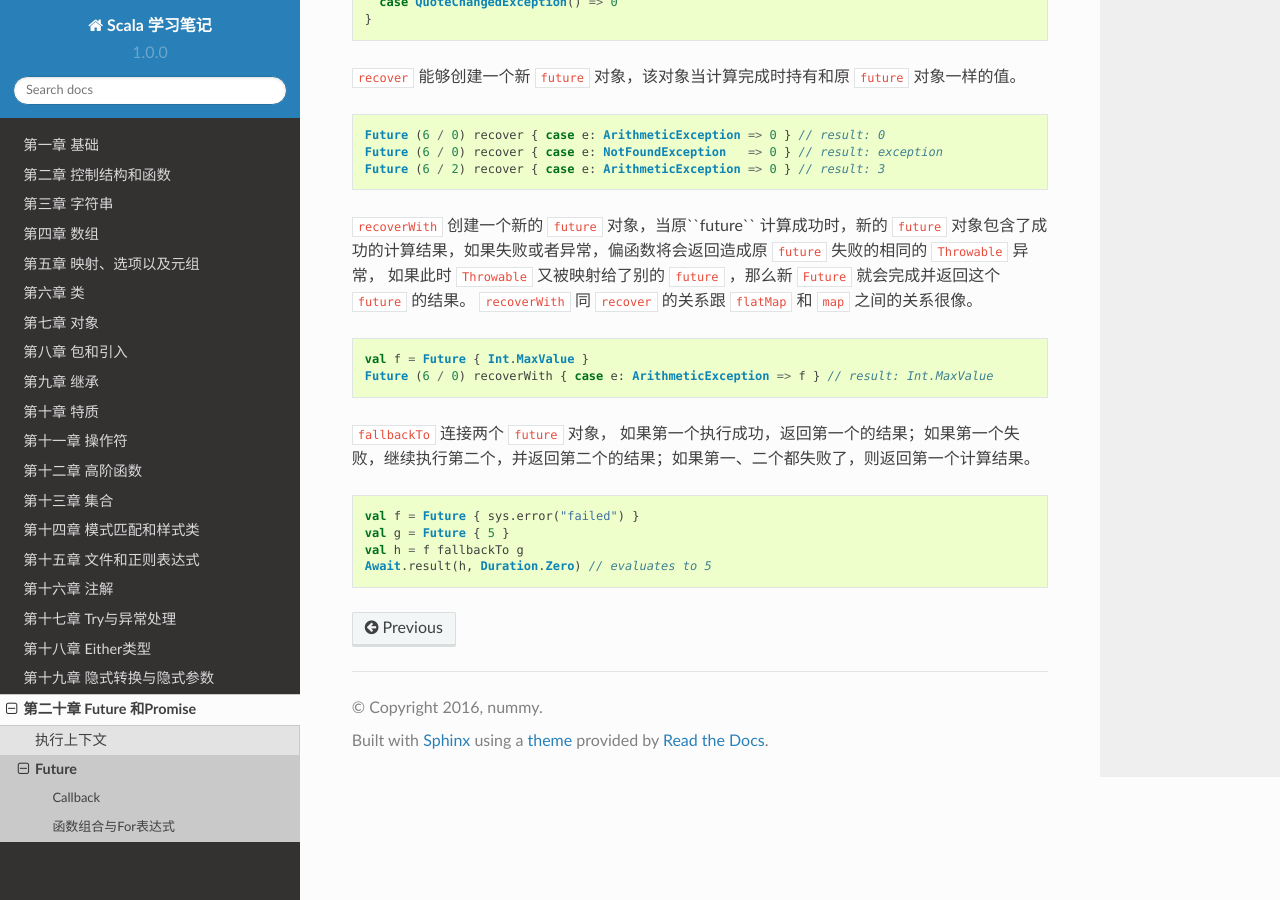
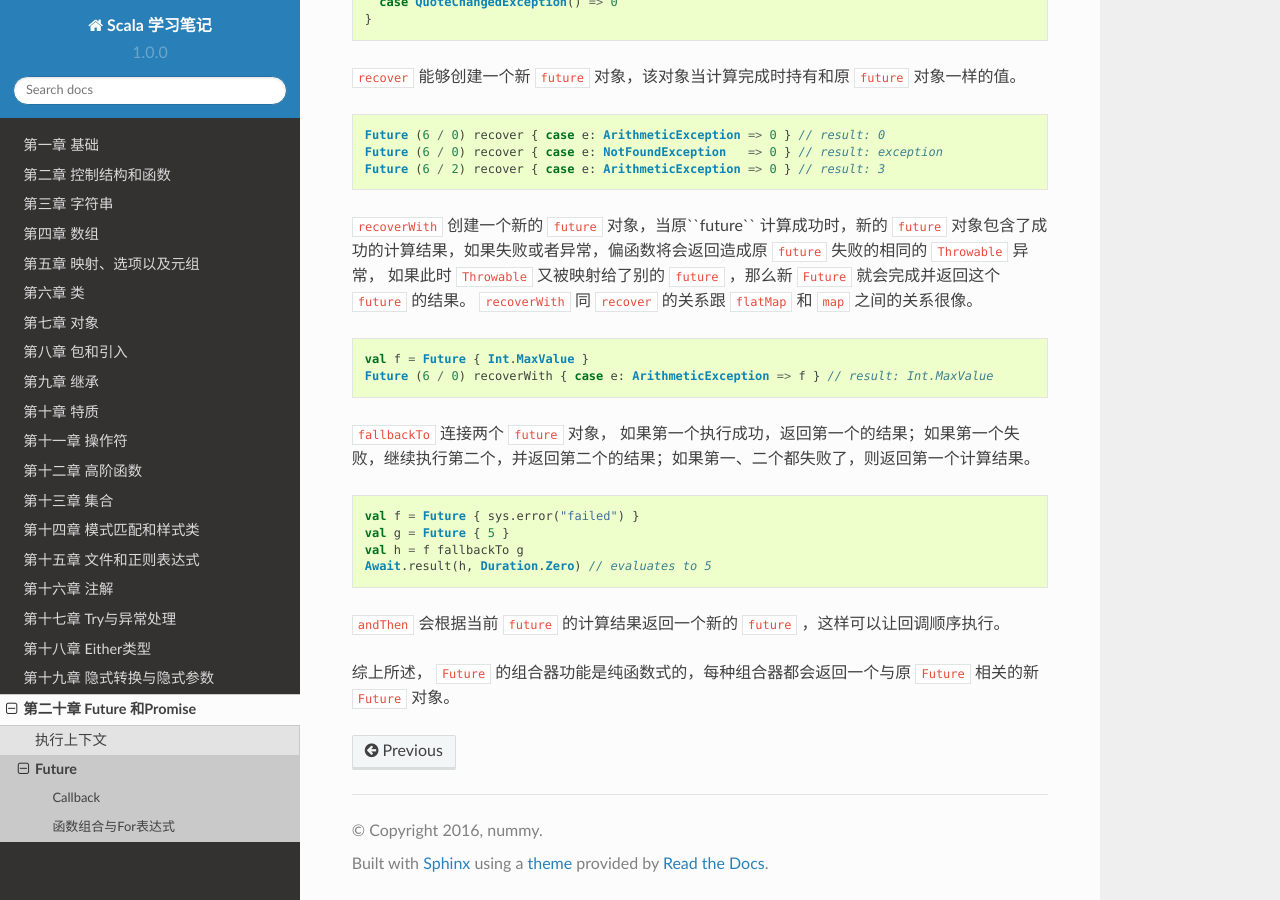
Before and after one commit to nummy/learning-scala, a Sphinx documentation site: the page built from source/chapter/sub20/future.rst, in a window 1280 px wide and 900 px high, scrolled down 6286 px. Built offline with Sphinx 7.4.7 and the Read the Docs theme 2.0.0, drawn with Linux system fonts in a browser that asks for light colours; pages that are not in the unit, such as notebooks, are missing from menus.

Commit message:
Update future.rst

```diff
--- a/source/chapter/sub20/future.rst
+++ b/source/chapter/sub20/future.rst
@@ -294,3 +294,7 @@ Callback
   val g = Future { 5 }
   val h = f fallbackTo g
   Await.result(h, Duration.Zero) // evaluates to 5
+
+``andThen`` 会根据当前 ``future`` 的计算结果返回一个新的 ``future`` ，这样可以让回调顺序执行。
+
+综上所述， ``Future`` 的组合器功能是纯函数式的，每种组合器都会返回一个与原 ``Future`` 相关的新 ``Future`` 对象。
```
